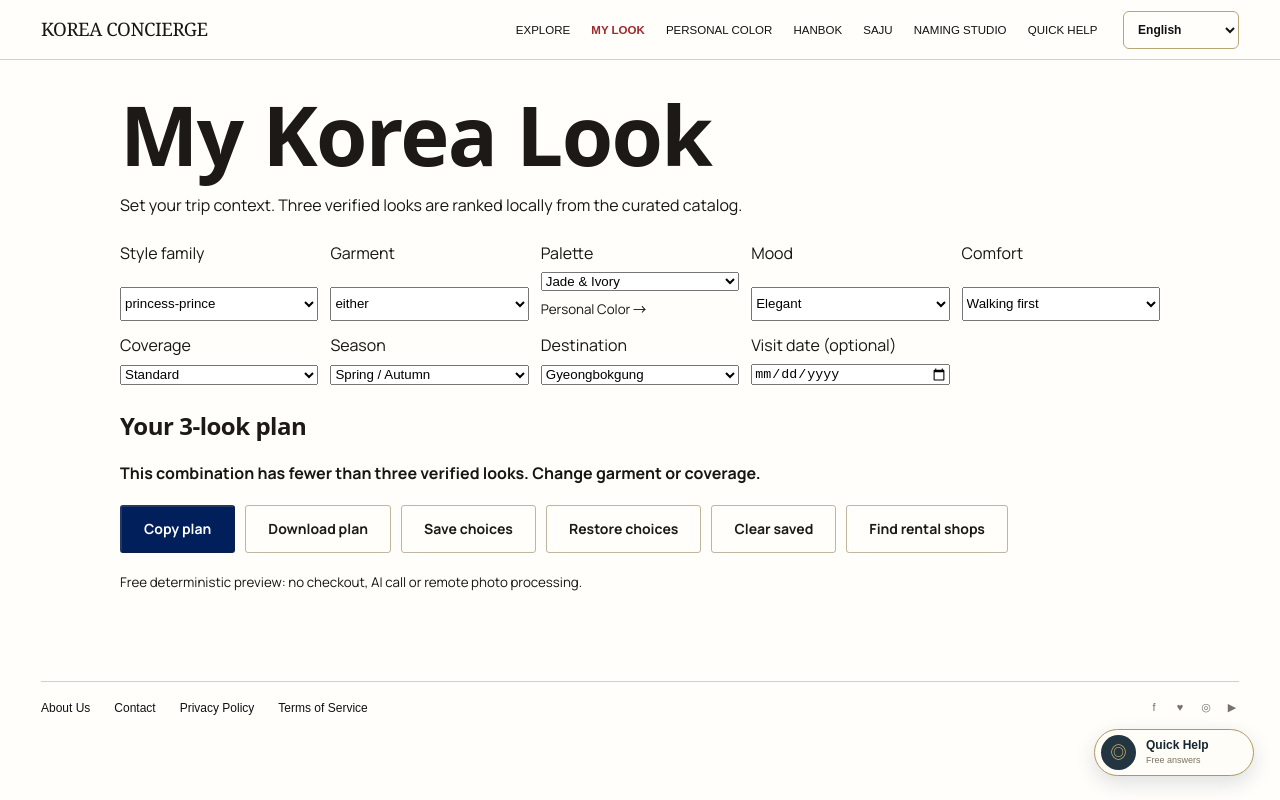
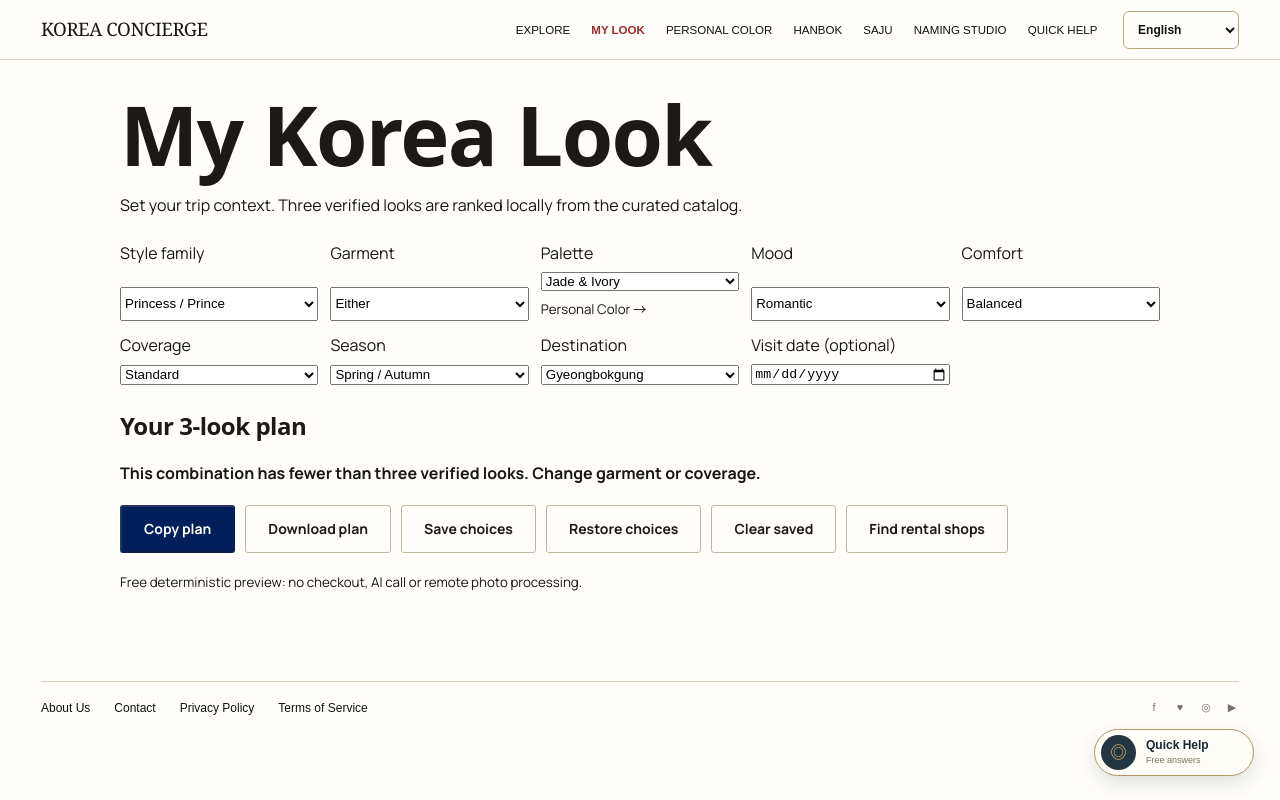
Before and after one commit to lgkangno1-svg/Kang-s-brain, a Next.js app in the folder projects/korea-avocadoss/: page /en/style in a window 1280 px wide. Built offline with nearby package versions, Linux system fonts and the light colour scheme.

Commit message:
feat(korea): serve locale-native style consultation

```diff
--- a/projects/korea-avocadoss/src/app/[locale]/style/page.tsx
+++ b/projects/korea-avocadoss/src/app/[locale]/style/page.tsx
@@ -1,6 +1,6 @@
 import type {Metadata} from 'next';
 import {setRequestLocale} from 'next-intl/server';
-import {StyleConsultationV4} from '@/features/looks/style-consultation-v4';
+import {StyleConsultationV5} from '@/features/looks/style-consultation-v5';
 import {localizedAlternates} from '@/lib/seo/localized-metadata';
 
 type Locale='en'|'zh-CN'|'ja'|'zh-TW'|'vi'|'th';
@@ -25,5 +25,5 @@ export async function generateMetadata({params}:{params:Promise<{locale:string}>
 export default async function StylePage({params}:{params:Promise<{locale:string}>}){
   const {locale}=await params;
   setRequestLocale(locale);
-  return <main><StyleConsultationV4/></main>;
+  return <main><StyleConsultationV5/></main>;
 }
```
